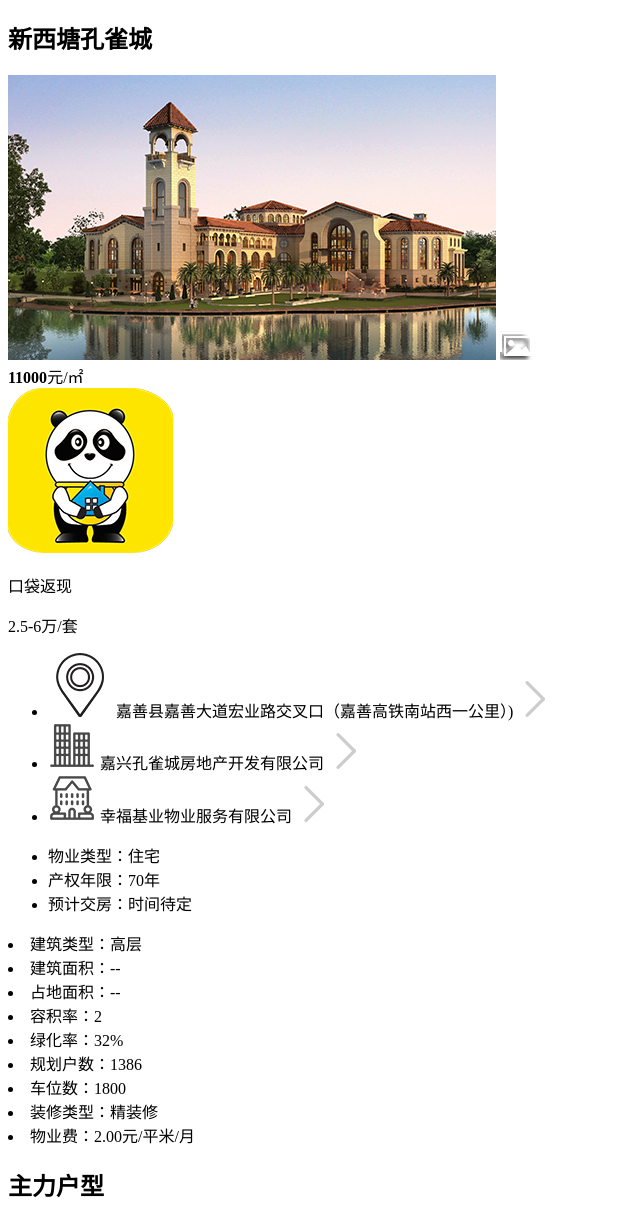
After one commit to xuwei1985/pocketHouse, a Yii app: template frontend/views/house/house_detail.php in a window 1280 px wide. The commit adds this page. Shown: the top 1219 px of the page, without its empty margins (0-640 px from the left). Run offline with PHP 8.4 and a stand-in for Yii, Linux system fonts and the light colour scheme; the template is opened without the code that fills it, so the values that code supplies are empty; some libraries are stand-ins or nearby versions.

Commit message:
Daily Update

```diff
--- a/frontend/controllers/HouseController.php
+++ b/frontend/controllers/HouseController.php
@@ -5,8 +5,14 @@ use yii\web\Controller;
 
 class HouseController extends Controller{
     public $layout="base";
+
     public function actionIndex()
     {
         return $this->render('house_list');
     }
+
+    public function actionDetail()
+    {
+        return $this->render('house_detail');
+    }
 }
--- /dev/null
+++ b/frontend/views/house/house_detail.php
@@ -0,0 +1,106 @@
+<?php
+use frontend\assets\AppAsset;
+AppAsset::addScript($this,'@web/js/house_detail.js?t='.time());
+AppAsset::addCss($this,'@web/css/house_detail.css?t='.time());
+
+$this->title = '楼盘详情';
+?>
+
+<div id="main_page" >
+    <div class="house_summary">
+        <h2 class="house_name">新西塘孔雀城</h2>
+        <div class="album_prev">
+            <img class="prev_img" src="../images/prev1.png" />
+            <img class="album_icon" src="../images/tpj.png" />
+        </div>
+
+        <div class="price_info clearfix">
+            <div class="price_left">
+                <b>11000</b><span>元/㎡</span>
+            </div>
+            <div class="price_right clearfix">
+                <div class="return_img"><img src="/images/logo_small.png" /></div>
+                <div class="return_des">
+                    <p>口袋返现</p>
+                    <p class="return_price">2.5-6万/套</p>
+                </div>
+            </div>
+        </div>
+
+        <div class="house_info_primary">
+            <ul class="clearfix">
+                <li>
+                    <img class="primary-icon" src="../images/dz.png" />
+                    <span>嘉善县嘉善大道宏业路交叉口（嘉善高铁南站西一公里）)</span>
+                    <img class="primary-arrow" src="../images/icon_arrow_right.png" />
+                </li>
+                <li>
+                    <img class="primary-icon" src="../images/kfs.png" />
+                    <span>嘉兴孔雀城房地产开发有限公司</span>
+                    <img class="primary-arrow" src="../images/icon_arrow_right.png" />
+                </li>
+                <li>
+                    <img class="primary-icon" src="../images/wy.png">
+                    <span>幸福基业物业服务有限公司</span>
+                    <img class="primary-arrow" src="../images/icon_arrow_right.png" />
+                </li>
+            </ul>
+        </div>
+
+        <div class="house_parameter clearfix">
+            <ul>
+                <li class="_23vTn">物业类型：<span class="_2lP1C">住宅</span></li>
+                <li class="_23vTn">产权年限：<span class="_2lP1C">70年</span></li>
+                <li class="_23vTn">预计交房：<span class="_2lP1C">时间待定</span></li></ul>
+                <li class="_23vTn">建筑类型：<span class="_2lP1C">高层</span></li>
+                <li class="_23vTn">建筑面积：<span class="_2lP1C">--</span></li>
+                <li class="_23vTn">占地面积：<span class="_2lP1C">--</span></li></ul>
+                <li class="_23vTn">容积率：<span class="_2lP1C">2</span></li>
+                <li class="_23vTn">绿化率：<span class="_2lP1C">32%</span></li>
+                <li class="_23vTn">规划户数：<span class="_2lP1C">1386</span></li>
+                <li class="_23vTn">车位数：<span class="_2lP1C">1800</span></li></ul>
+                <li class="_23vTn">装修类型：<span class="_2lP1C">精装修</span></li>
+                <li class="_23vTn">物业费：<span class="_2lP1C">2.00元/平米/月</span></li>
+            </ul>
+        </div>
+
+        <div class="house_flat">
+            <div class="house_flat_title">
+                <h2>主力户型</h2>
+            </div>
+            <ul class="house_flat_list">
+                <li class="clearfix">
+                    <div class="flat_img"><img alt="楼盘户型" src="//fs.fangdd.com/image/WPeGalQbikP5ggB3tbkZHD4qq_g.png?imageMogr2/thumbnail/!100x75r/format/jpg"></div>
+                    <div class="flat_des"><p><b>90平米平层户型</b></p><p>3室2厅2卫&nbsp;90m²</p></div>
+                    <div class="flat_price"><p><span>117</span>万起</p></div>
+                </li>
+                <li class="clearfix">
+                    <div class="flat_img"><img alt="楼盘户型" src="http://fs.fangdd.com/image/QCo-lXV2WNZLdlai_gIdirF8wPA.jpg?imageMogr2/thumbnail/!100x75r/format/jpg"></div>
+                    <div class="flat_des"><p><b>A1户型</b></p><p>q室2厅2卫&nbsp;110m²</p></div>
+                    <div class="flat_price"><p><span>148</span>万起</p></div>
+                </li>
+                <li class="clearfix">
+                    <div class="flat_img"><img alt="楼盘户型" src="http://fs.fangdd.com/image/0yQeGYKfLbEhsIQckhRL3BM2ePk.jpg?imageMogr2/thumbnail/!100x75r/format/jpg"></div>
+                    <div class="flat_des"><p><b>B1户型</b></p><p>2室2厅2卫&nbsp;88m²</p></div>
+                    <div class="flat_price"><p><span>97</span>万起</p></div>
+                </li>
+                <li class="clearfix">
+                    <div class="flat_img"><img alt="楼盘户型" src="http://fs.fangdd.com/image/g6c10rNYYIBGpUs7jb3ChWMzw14.jpg?imageMogr2/thumbnail/!100x75r/format/jpg"></div>
+                    <div class="flat_des"><p><b>C1户型</b></p><p>2室1厅2卫&nbsp;72m²</p></div>
+                    <div class="flat_price"><p><span>80</span>万起</p></div>
+                </li>
+            </ul>
+        </div>
+    </div>
+</div>
+
+<div class="contact_bar">
+    <div class="contact_logo">
+        <img src="/images/logo_small.png">
+        <p>口袋买房</p>
+    </div>
+    <div class="contact_button">
+        <input id="btn_chat_online" type="button" class="btn-danger btn" value="在线沟通" />
+        <a id="btn_chat_mobile" type="button" class="btn-success btn" href="tel:400-820-3349">电话联系</a>
+    </div>
+</div>
--- a/frontend/views/layouts/base.php
+++ b/frontend/views/layouts/base.php
@@ -14,7 +14,8 @@ AppAsset::register($this);
 <head>
     <meta charset="<?= Yii::$app->charset ?>">
     <meta http-equiv="X-UA-Compatible" content="IE=edge">
-    <meta name="viewport" content="width=device-width, initial-scale=1,user-scalable=no">
+    <meta name="formate-detection" content="telephone=yes">
+    <meta name="viewport" content="width=device-width, initial-scale=1.0, maximum-scale=1.0, user-scalable=no">
     <?= Html::csrfMetaTags() ?>
     <title><?= Html::encode($this->title) ?></title>
     <?php $this->head() ?>
--- /dev/null
+++ b/frontend/web/js/house_detail.js
@@ -0,0 +1,3 @@
+$(function () {
+
+});
```
Also changed, not shown: frontend/web/css/common.css (+46 -0 lines), frontend/web/css/house_detail.css (added, +214 -0 lines), frontend/web/images/dz.png (added), frontend/web/images/icon_arrow_right.png (added), frontend/web/images/kfs.png (added), frontend/web/images/prev1.png (added), frontend/web/images/prev2.png (added), frontend/web/images/prev3.png (added), frontend/web/images/tpj.png (added), frontend/web/images/wy.png (added).
